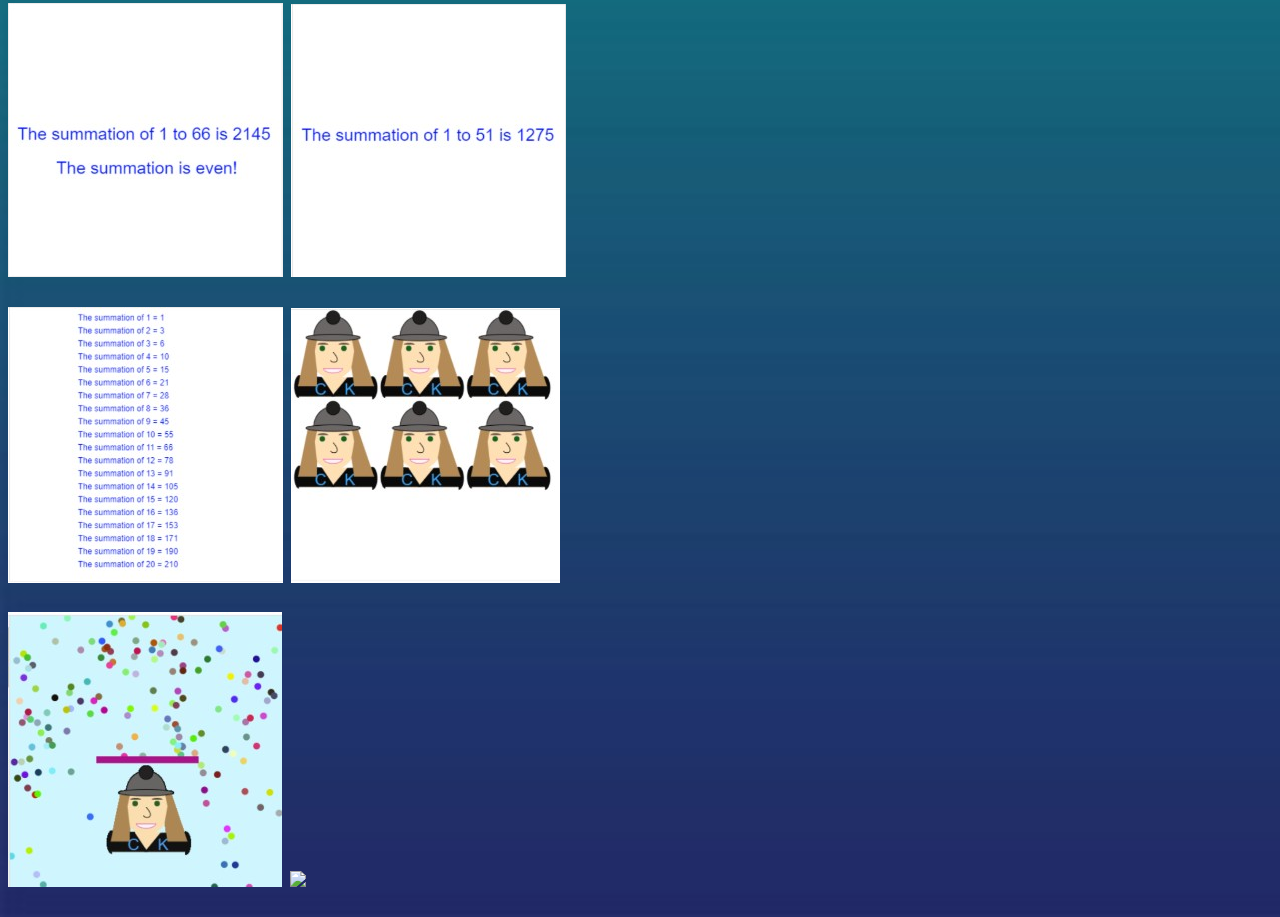
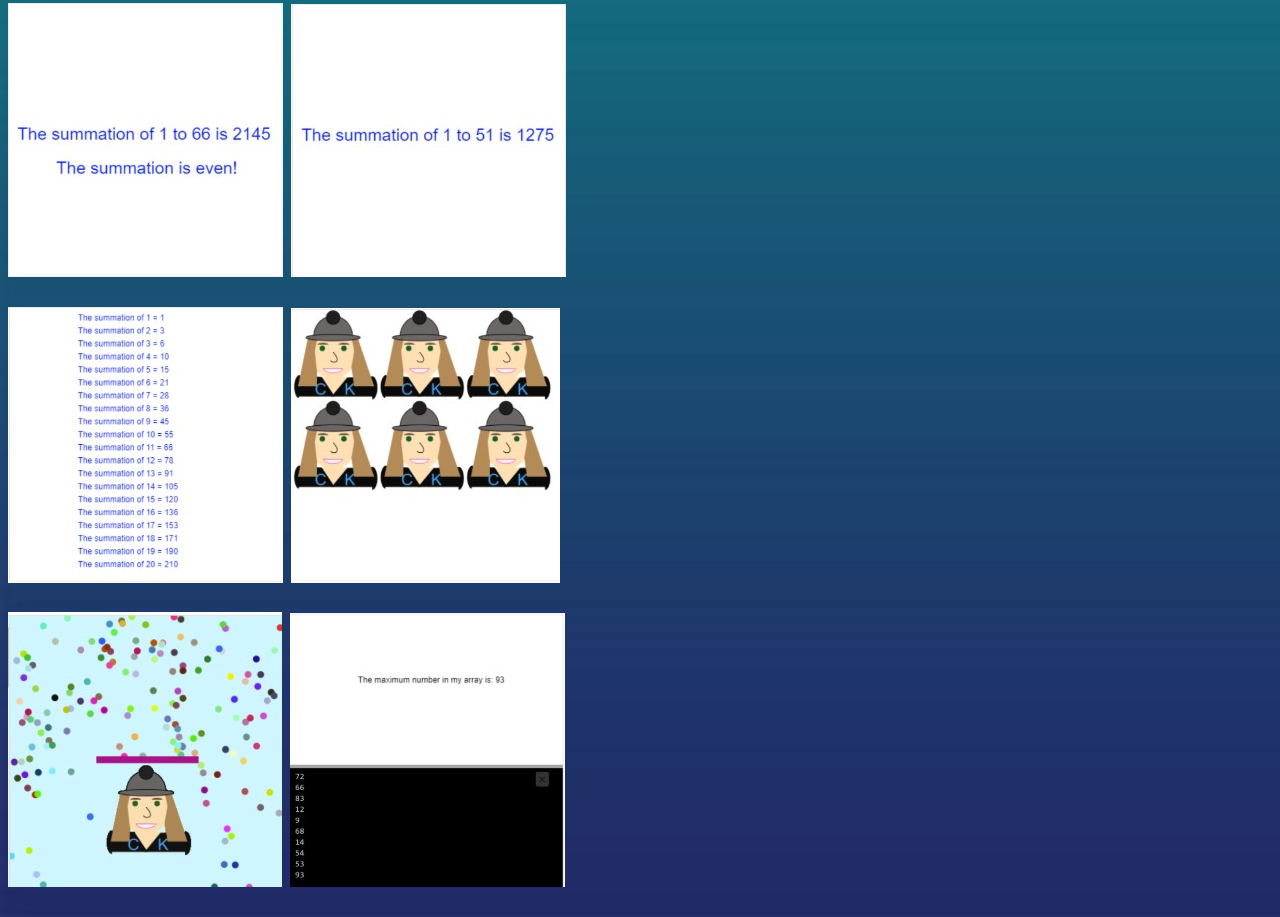
Before and after one commit to king1205/king1205.github.io, a plain HTML site: page javascripts.html in a window 1280 px wide. Shown: the part 1019-1936 px from the top of the page. Drawn offline with Linux system fonts and the light colour scheme.

Commit message:
Update javascripts.html

```diff
--- a/javascripts.html
+++ b/javascripts.html
@@ -27,6 +27,6 @@
     <h1> <a href="https://www.khanacademy.org/computer-programming/king_sum/4513077616541696"><img src="sum1.jpg"></a>
       <a href="https://www.khanacademy.org/computer-programming/king_bitmoji_parade/5260183159537664"><img src="par1.jpg"></a></h>
     <h1> <a href="https://www.khanacademy.org/computer-programming/king_drybitmoji/57342517343354"><img src="rain1.jpg"></a>
-      <a href="https://www.khanacademy.org/computer-science/king_findmax/6650091937824768"><img src="max1.jpg"</a></h1>
+      <a href="https://www.khanacademy.org/computer-science/king_findmax/6650091937824768"><img src="findmax1.jpg"</a></h1>
 
   </body>
```
